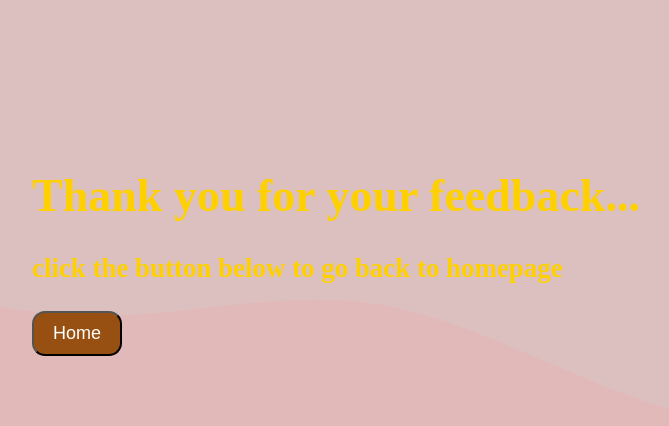
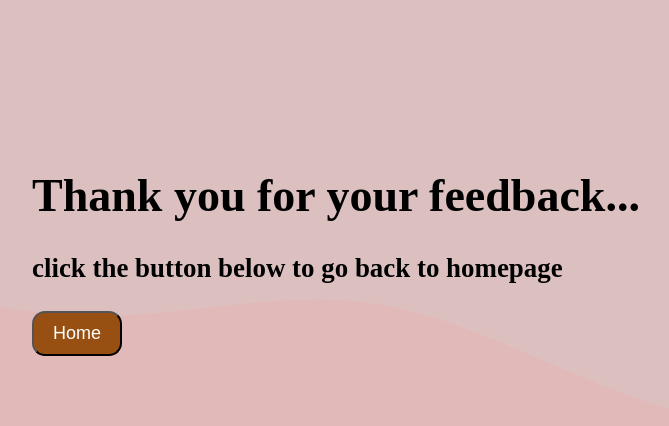
Before and after one commit to ramo-dev/shoe_website, a PHP site: page /thanks/index.html in a window 1280 px wide. Shown: the top 426 px of the page, without its empty margins (121-790 px from the left). Run offline with PHP 8.4, Linux system fonts and the light colour scheme.

Commit message:
Update styles.css
button classing

```diff
--- a/thanks/styles.css
+++ b/thanks/styles.css
@@ -1,6 +1,6 @@
 body
 {
-  background-image: url("/images/final-wave.svg");
+  background-image: url("../images/final-wave.svg");
     background-size: cover;
     background-position:center center;
     transform: scale(1);
@@ -38,6 +38,6 @@ button:hover{
 {
     padding-left:145px;
     padding-top:130px;
-    color:rgb(255, 208, 0);
+    color:black;
     font-size: 23px;
 }
```
